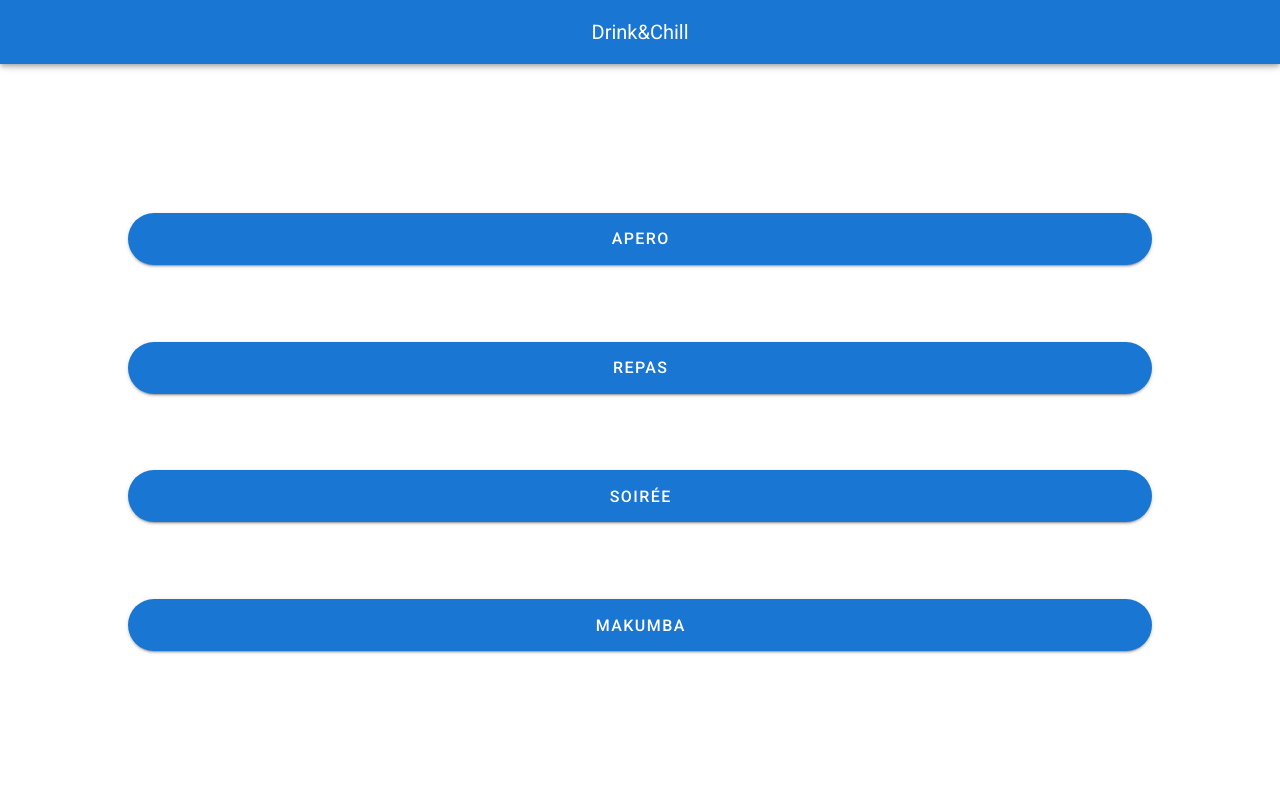
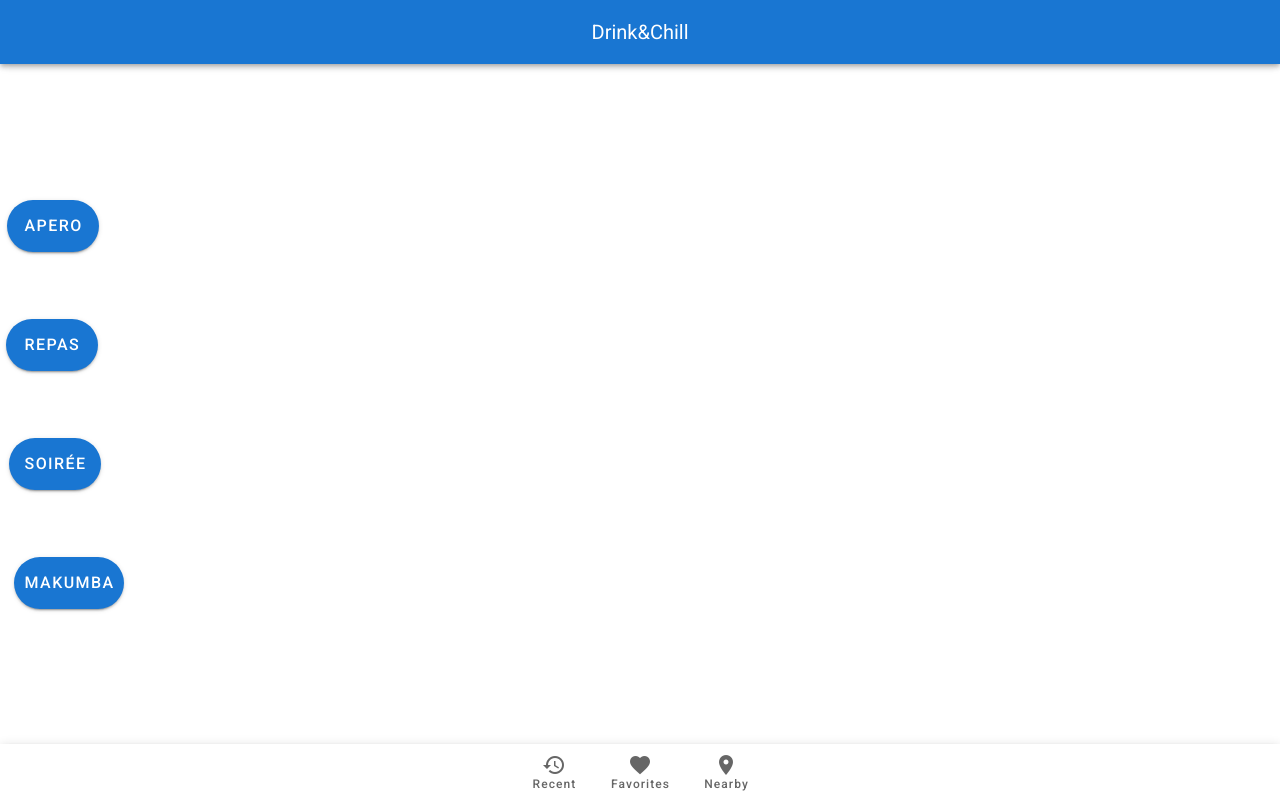
Before and after one commit to crolse/vue-app-2, a Vue app: page /#/ in a window 1280 px wide. Built offline with nearby package versions, Linux system fonts and the light colour scheme.

Commit message:
graphisme AperoCreateOk

```diff
--- a/src/App.vue
+++ b/src/App.vue
@@ -9,6 +9,25 @@
     <v-main>
       <router-view />
     </v-main>
+    <v-bottom-navigation v-model="value">
+      <v-btn value="recent">
+        <span>Recent</span>
+
+        <v-icon>mdi-history</v-icon>
+      </v-btn>
+
+      <v-btn value="favorites">
+        <span>Favorites</span>
+
+        <v-icon>mdi-heart</v-icon>
+      </v-btn>
+
+      <v-btn value="nearby">
+        <span>Nearby</span>
+
+        <v-icon>mdi-map-marker</v-icon>
+      </v-btn>
+    </v-bottom-navigation>
   </v-app>
 </template>
 
--- /dev/null
+++ b/src/components/AperoFormulaire.vue
@@ -0,0 +1,61 @@
+
+<template>
+  <form>
+    <v-row id="container">
+      <v-col cols="12" md="6">
+        <v-text-field v-model="name" :error-messages="nameErrors" :counter="10" label="Nom" required @input="$v.name.$touch()" @blur="$v.name.$touch()"></v-text-field>
+        <v-text-field v-model="adresse" :error-messages="adresseErrors" label="Adresse" required @input="$v.email.$touch()" @blur="$v.email.$touch()"></v-text-field>
+        <v-text-field v-model="ville" :error-messages="villeErrors" label="Ville" required @input="$v.email.$touch()" @blur="$v.email.$touch()"></v-text-field>
+        <v-text-field v-model="code_postal" :error-messages="codePostalErrors" label="CodePostal" required @input="$v.email.$touch()" @blur="$v.email.$touch()"></v-text-field>
+      </v-col>
+
+      <v-date-picker v-model="picker"></v-date-picker>
+
+    </v-row>
+    <v-textarea name="input-7-1" solo label="Description" auto-grow></v-textarea>
+
+    <v-row>
+      <v-checkbox v-model="bieres" :error-messages="checkboxErrors" label="bieres" required @change="$v.checkbox.$touch()" @blur="$v.checkbox.$touch()"></v-checkbox>
+      <v-checkbox v-model="saucissons" :error-messages="checkboxErrors" label="saucisson" required @change="$v.checkbox.$touch()" @blur="$v.checkbox.$touch()"></v-checkbox>
+      <v-checkbox v-model="gateaux_apero" :error-messages="checkboxErrors" label="gateaux apéro" required @change="$v.checkbox.$touch()" @blur="$v.checkbox.$touch()"></v-checkbox>
+      <v-checkbox v-model="vins" :error-messages="checkboxErrors" label="vins" required @change="$v.checkbox.$touch()" @blur="$v.checkbox.$touch()"></v-checkbox>
+      <v-checkbox v-model="préfou" :error-messages="checkboxErrors" label="préfou" required @change="$v.checkbox.$touch()" @blur="$v.checkbox.$touch()"></v-checkbox>
+    </v-row>
+    <div id=container_button>
+      <v-btn class="mr-4" @click="submit">
+        Creer
+      </v-btn>
+      <v-btn @click="clear">
+        Annuler
+      </v-btn>
+    </div>
+  </form>
+</template>
+
+
+<style>
+#container {
+  display: flex;
+  justify-content: space-between;
+  align-items: flex-start;
+}
+form {
+  width: 60%;
+}
+#container_button{
+    margin-top: 10%;
+    display: flex;
+    align-items: center;
+    justify-content: center;
+}
+</style>
+
+
+
+
+<script>
+export default {
+  name: 'AperoFormulaire',
+
+}
+</script>
--- a/src/components/CategorieAccueil.vue
+++ b/src/components/CategorieAccueil.vue
@@ -1,4 +1,3 @@
-// ./components/HomeLink.vue
 
 <template>
   <div class="categorie_accueil">
--- a/src/router/index.js
+++ b/src/router/index.js
@@ -1,6 +1,7 @@
 import Vue from 'vue'
 import VueRouter from 'vue-router'
 import HOME from "../views/Home.vue"
+import AperoCreate from "../views/AperoCreate"
 
 Vue.use(VueRouter)
 
@@ -10,6 +11,11 @@ const routes = [
     name: 'HOME',
     component: HOME
   },
+  {
+    path: '/AperoCreate',
+    name: 'AperoCreate',
+    component: AperoCreate
+  },
 ]
 
 const router = new VueRouter({
--- /dev/null
+++ b/src/views/AperoCreate.vue
@@ -0,0 +1,37 @@
+<template>
+  <div class="apero_create">
+    <h1>Apero</h1>
+    <div class="container_forms">
+      <apero-formulaire />
+    </div>
+  </div>
+</template>
+
+<style scoped>
+.container_forms {
+  height: 100%;
+  display: flex;
+  justify-content: center;
+  align-items: center;
+}
+h1 {
+  text-align: center;
+  margin: 10px;
+}
+</style>
+
+
+<script>
+import AperoFormulaire from '../components/AperoFormulaire.vue'
+// @ is an alias to /src
+
+
+
+export default {
+  name: 'AperoCreate',
+  components: {
+    AperoFormulaire
+
+  }
+}
+</script>
--- a/src/views/Home.vue
+++ b/src/views/Home.vue
@@ -1,10 +1,18 @@
 <template>
   <div class="home">
     <div id="container">
-      <categorie-accueil class="categorie_accueil" msg="Apero" />
-      <categorie-accueil class="categorie_accueil" msg="Repas" />
-      <categorie-accueil class="categorie_accueil" msg="Soirée" />
-      <categorie-accueil class="categorie_accueil" msg="Makumba" />
+      <router-link to="/AperoCreate">
+        <categorie-accueil class="categorie_accueil" msg="Apero" />
+      </router-link>
+      <router-link to="/RepasCreate">
+        <categorie-accueil class="categorie_accueil" msg="Repas" />
+      </router-link>
+      <router-link to="/SoireeCreate">
+        <categorie-accueil class="categorie_accueil" msg="Soirée" />
+      </router-link>
+      <router-link to="/MakumbaCreate">
+        <categorie-accueil class="categorie_accueil" msg="Makumba" />
+      </router-link>
     </div>
   </div>
 </template>
@@ -23,7 +31,6 @@
   flex-direction: column;
   justify-content: space-around;
 }
-
 </style>
 
 
```
